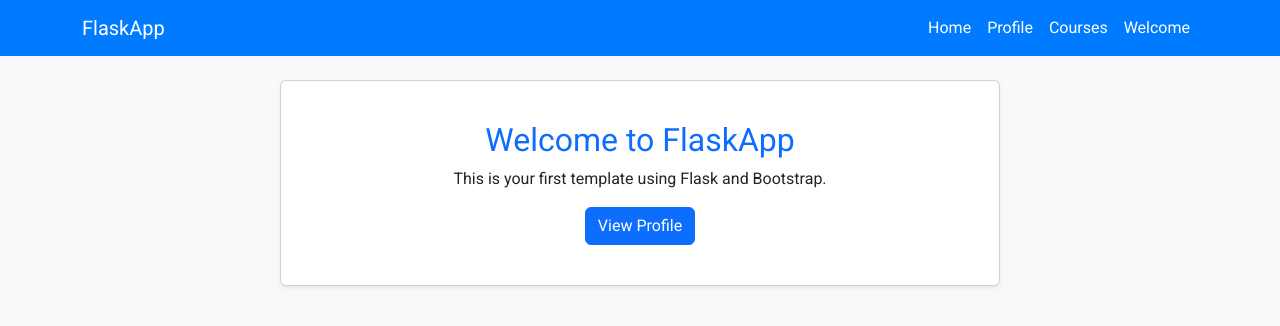
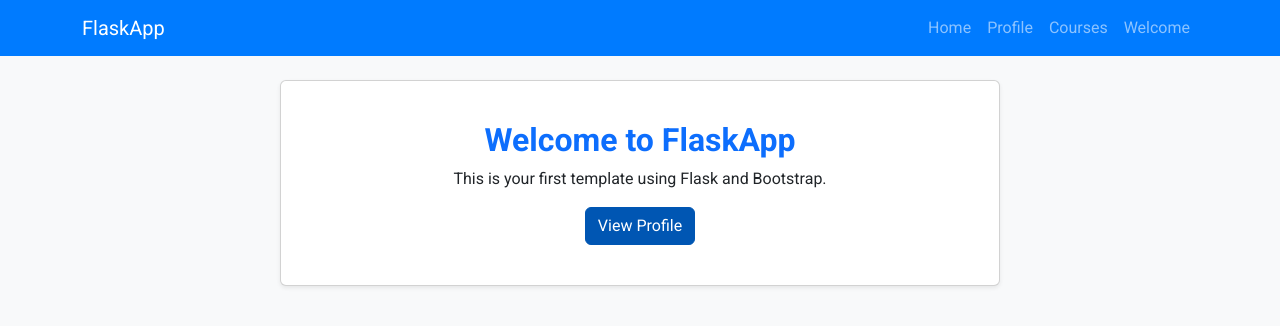
Before and after one commit to rstanbaugh/Flask-Server, a Flask app: page / in a window 1280 px wide. Shown: the top 326 px of the page. Run offline with Flask 3, Linux system fonts and the light colour scheme.

Commit message:
base html style updated

```diff
--- a/templates/base.html
+++ b/templates/base.html
@@ -10,24 +10,13 @@
           href="https://cdn.jsdelivr.net/npm/bootstrap@5.3.0/dist/css/bootstrap.min.css">
     <link href="https://fonts.googleapis.com/css2?family=Roboto:wght@300;400;700&display=swap" rel="stylesheet">
 
-    <!-- Custom Styles (Optional) -->
-    <style>
-        body {
-            font-family: 'Roboto', sans-serif;
-            background-color: #f8f9fa; /* Light Bootstrap gray background */
-        }
-        .navbar {
-            background-color: #007bff; /* Primary blue */
-        }
-        .navbar-brand, .nav-link {
-            color: #ffffff !important;
-        }
-    </style>
+    <!-- Load Custom Styles -->
+    <link rel="stylesheet" href="{{ url_for('static', filename='styles.css') }}">
 </head>
 <body>
 
     <!-- Bootstrap Navbar -->
-    <nav class="navbar navbar-expand-lg navbar-dark">
+    <nav class="navbar navbar-expand-lg navbar-dark bg-primary">
         <div class="container">
             <a class="navbar-brand" href="/">FlaskApp</a>
             <button class="navbar-toggler" type="button" data-bs-toggle="collapse" data-bs-target="#navbarNav" aria-controls="navbarNav" aria-expanded="false" aria-label="Toggle navigation">
@@ -49,7 +38,7 @@
         {% block content %}{% endblock %}
     </div>
 
-    <!-- Bootstrap JS (for interactive components) -->
+    <!-- Bootstrap JS -->
     <script src="https://cdn.jsdelivr.net/npm/bootstrap@5.3.0/dist/js/bootstrap.bundle.min.js"></script>
 
 </body>
```
Also changed, not shown: 1 other file.
